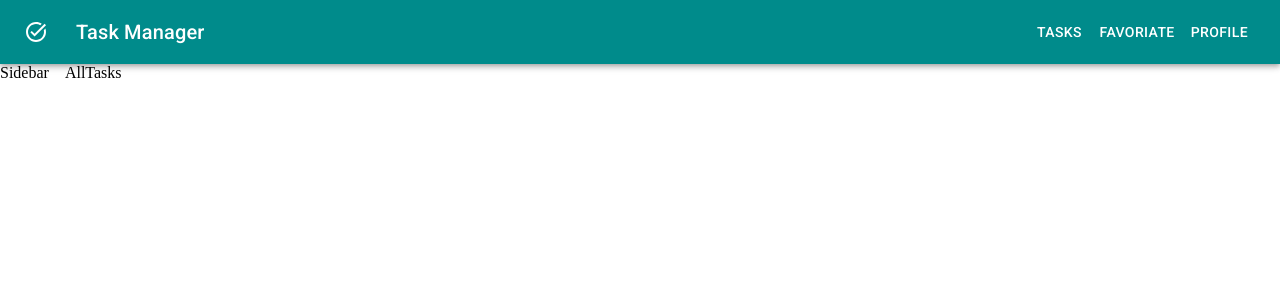
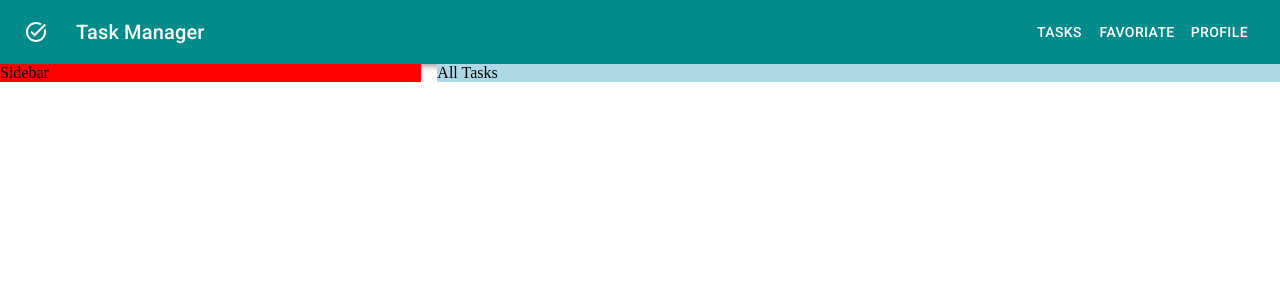
Before and after one commit to getssh/task_manager, a React (Create React App) app in the folder frontend/: page / in a window 1280 px wide. Shown: the top 300 px of the page. Built offline with nearby package versions, Linux system fonts and the light colour scheme.

Commit message:
Add proxy key for sending req to backend

```diff
--- a/frontend/package.json
+++ b/frontend/package.json
@@ -1,6 +1,7 @@
 {
   "name": "frontend",
   "version": "0.1.0",
+  "proxy": "http://localstorage:5000",
   "private": true,
   "dependencies": {
     "@emotion/react": "^11.11.4",
--- a/frontend/src/components/AllTasks.jsx
+++ b/frontend/src/components/AllTasks.jsx
@@ -1,8 +1,11 @@
+import { Box } from '@mui/material'
 import React from 'react'
 
 const AllTasks = () => {
   return (
-    <div>AllTasks</div>
+    <Box sx={{bgcolor:"lightblue"}} flex={4}>
+      All Tasks
+    </Box>
   )
 }
 
--- a/frontend/src/components/Navbar.jsx
+++ b/frontend/src/components/Navbar.jsx
@@ -1,5 +1,5 @@
 import { AppBar, Badge, Box, Button, IconButton, Toolbar, Typography } from '@mui/material'
-import {AccountCircle, AddTask, Favorite, Mail, Menu, More, Notifications, Person, Search, TaskAlt} from '@mui/icons-material'
+import {Menu, TaskAlt} from '@mui/icons-material'
 import React from 'react'
 import { Link } from 'react-router-dom'
 
--- a/frontend/src/components/Sidebar.jsx
+++ b/frontend/src/components/Sidebar.jsx
@@ -1,8 +1,11 @@
+import { Box } from '@mui/material'
 import React from 'react'
 
 const Sidebar = () => {
   return (
-    <div>Sidebar</div>
+    <Box sx={{bgcolor: "red"}} flex={2}>
+      Sidebar
+    </Box>
   )
 }
 
--- a/frontend/src/pages/Tasks.js
+++ b/frontend/src/pages/Tasks.js
@@ -1,8 +1,11 @@
+import { Box } from '@mui/material'
 import React from 'react'
 
 const tasks = () => {
   return (
-    <div>tasks</div>
+    <Box>
+      Tasks
+    </Box>
   )
 }
 
```
